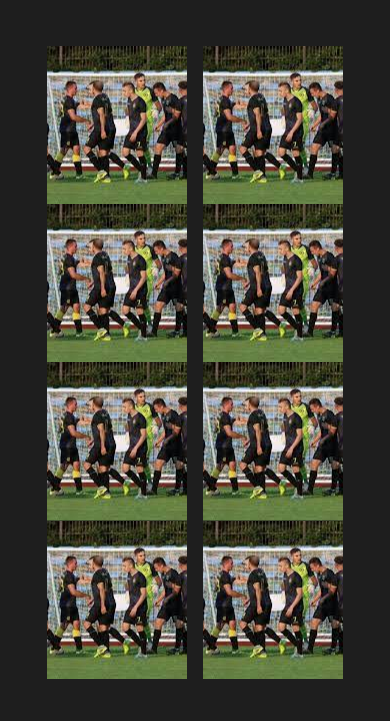
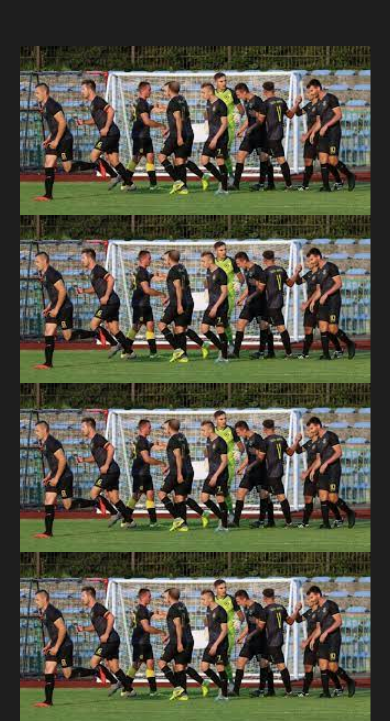
Before and after one commit to Baju16/strona-klubu, a plain HTML site: page galeria.html in a window 390 px wide. Shown: the part 123-844 px from the top of the page. Drawn offline with Linux system fonts and the light colour scheme.

Commit message:
optimization gallery on mobile

```diff
--- a/style.css
+++ b/style.css
@@ -8,6 +8,26 @@
     .gallery h1{
         font-size:30px!important;
     }
+
+    .gallery .images a{
+        /* position:relative; */
+        /* overflow:hidden; */
+        flex-basis:90%!important;
+
+        /* background-color: gray; */
+
+    }
+
+    .gallery .images{
+
+        min-height: 100%;
+        min-width: 100%;
+        transform: translateX(-10%);
+    }
+
+
+
+
 }
 
 body{
@@ -54,6 +74,7 @@ body{
     position:relative;
     /* overflow:hidden; */
     flex-basis:45%;
+    height:20%;
     overflow: hidden;
     /* background-color: gray; */
 
```
